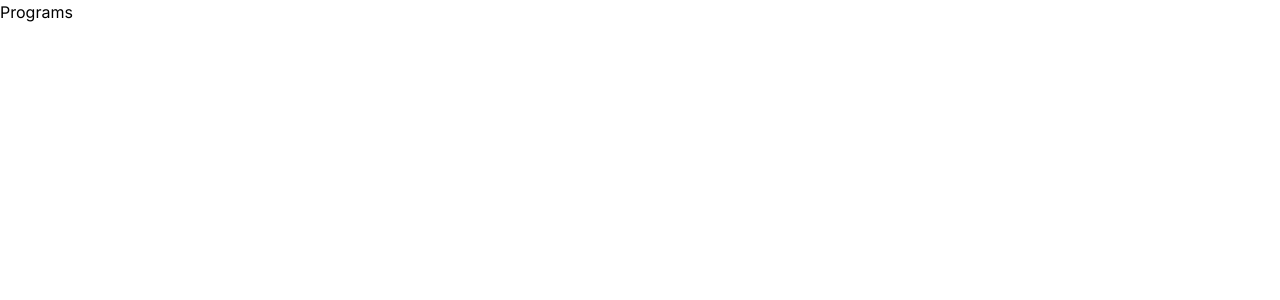
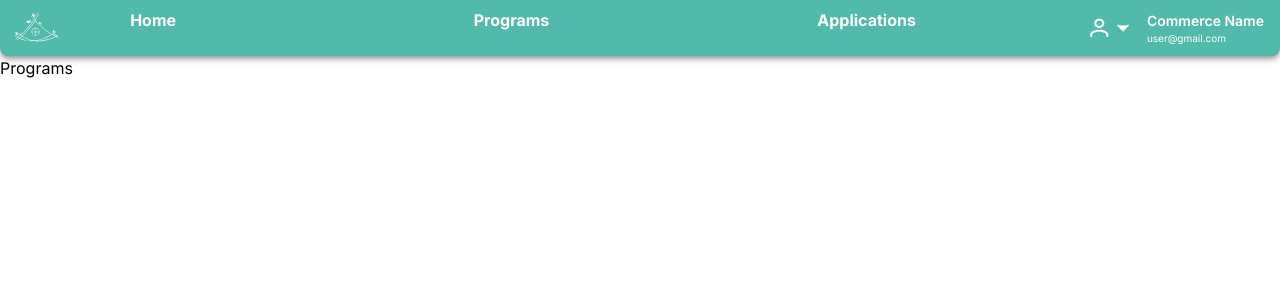
Before and after one commit to Alexvil1131di/exchange-nest-front, a Next.js app: page /Programs in a window 1280 px wide. Shown: the top 300 px of the page. Built offline with nearby package versions, Linux system fonts and the light colour scheme.

Commit message:
nav bar base version done

```diff
--- a/app/Applications/page.tsx
+++ b/app/Applications/page.tsx
@@ -1,9 +1,11 @@
 
+import NavBar from '@/components/navBar';
 import React from 'react';
 
 const Applications = () => {
     return (
         <div>
+            <NavBar />
             <h1>Applications</h1>
         </div>
     );
--- a/app/Institutions/page.tsx
+++ b/app/Institutions/page.tsx
@@ -1,11 +1,15 @@
+'use client'
 
 import React from 'react';
+import NavBar from '@/components/navBar';
 
 const Institution = () => {
     return (
-        <div>
-            <h1>Institution</h1>
-        </div>
+        <>
+            <NavBar />
+            Institution
+
+        </>
     );
 };
 
--- a/app/Programs/page.tsx
+++ b/app/Programs/page.tsx
@@ -1,11 +1,16 @@
+'use client'
 
 import React from 'react';
+import NavBar from '@/components/navBar';
 
 const Programs = () => {
     return (
-        <div>
-            <h1>Programs</h1>
-        </div>
+        <>
+            <NavBar />
+            Programs
+
+
+        </>
     );
 };
 
--- a/app/Users/page.tsx
+++ b/app/Users/page.tsx
@@ -1,9 +1,11 @@
 
+import NavBar from '@/components/navBar';
 import React from 'react';
 
 const Users = () => {
     return (
         <div>
+            <NavBar />
             <h1>Users</h1>
         </div>
     );
--- a/app/page.tsx
+++ b/app/page.tsx
@@ -1,14 +1,13 @@
 'use client'
-import CustomizableButton from "@/components/buttons/CustomizableButton";
-import CheckBoxWithLabel from "@/components/inputs/CheckBoxWithLabel";
-import InputComponent from "@/components/inputs/InputComponent"
-import ExchangeNestLogo from "@/public/ExchangeNestLogo.svg"
-import Link from "next/link";
+import NavBar from "@/components/navBar";
+
 
 export default function Home() {
   return (
 
     <div>
+      <NavBar />
+
       main
     </div>
 
--- /dev/null
+++ b/components/inputs/ActiveUserDropDown.tsx
@@ -0,0 +1,73 @@
+
+import { useState, useRef } from "react";
+import DownArrow from "@/public/DownArrow.svg"
+import useEventListener from "@/hooks/useEvent";
+import UserSilhouette from "@/public/userSilhouette.svg"
+
+
+interface ActiveUserProps {
+    commerceName: string;
+    commerceImage: string;
+    userEmail: string;
+}
+
+
+const ActiveUser = ({ commerceName, commerceImage, userEmail }: ActiveUserProps) => {
+
+    const [isExpanded, setIsExpanded] = useState(false);
+    const isExpandedRef = useRef<HTMLDivElement>(null);
+
+    if (typeof document !== "undefined") {
+        useEventListener("click", (e) => handleDocumentClick(e), document);
+    }
+
+    const handleDocumentClick = (event: any) => {
+        if (isExpandedRef.current && !isExpandedRef.current.contains(event.target)) {
+            setIsExpanded(false);
+        }
+    };
+
+    return (
+        <>
+            <div ref={isExpandedRef} className="relative w-full h-full max-w-[612px]" style={{ position: "relative" }}>
+
+                <div className=" flex gap-[14px] items-center">
+                    <button onClick={() => setIsExpanded(!isExpanded)} className="flex gap-1 items-center justify-center">
+                        <UserSilhouette className="w-5 h-5 fill-white" alt="" />
+                        <DownArrow className={`w-5 h-5 fill-white stroke-white ${isExpanded && "rotate-180"}`} />
+                    </button>
+
+                    <div className="text-white hidden lg:inline">
+                        <h1 className=" whitespace-nowrap text-[14px] font-semibold">{commerceName || ""}</h1>
+                        <h1 className=" whitespace-nowrap text-[10px]">{userEmail || "user@gmail.com"}</h1>
+                    </div>
+                </div>
+
+                {isExpanded && (
+                    <>
+                        <div className="origin-top-right right-0 absolute z-[999] mt-4 rounded-md shadow-lg bg-white w-[220px] h-[137] overflow-hidden" style={{ position: "absolute" }}>
+                            <div className=" p-4 lg:hidden">
+                                <p className=" text-base">{commerceName || "Commerce Name"}</p>
+                                <p className=" text-[14px] text-[#444444]">{userEmail || "user@gmail.com"}</p>
+                            </div>
+                            <hr />
+                            <button type="button" className="flex gap-2 items-center py-2 px-4 w-full hover:bg-[#00000010]" onClick={() => { }}>
+                                <h1 className="my-[9px] text-[14px] text-[#444444]">Soporte</h1>
+                            </button>
+                            <hr />
+                            <button type="button" className="flex gap-2 items-center py-2 px-4  w-full hover:bg-[#00000010]" onClick={() => { }}>
+                                <h1 className="my-[9px] text-[14px] text-[#444444]">LogOut</h1>
+                            </button>
+                        </div>
+
+                    </>
+                )}
+
+            </div>
+
+
+        </>
+    );
+};
+
+export default ActiveUser;
--- /dev/null
+++ b/components/navBar.tsx
@@ -0,0 +1,50 @@
+'use client'
+import React, { useRef, useState } from 'react';
+import Logo from '@/public/exchangeNestLogoPlain.svg'
+import Link from 'next/link';
+import ActiveUser from './inputs/ActiveUserDropDown';
+import useEventListener from '@/hooks/useEvent';
+
+const NavBar = () => {
+
+    const [isExpanded, setIsExpanded] = useState(false);
+    const isExpandedRef = useRef<HTMLDivElement>(null);
+
+    if (typeof document !== "undefined") {
+        useEventListener("click", (e) => handleDocumentClick(e), document);
+    }
+
+    const handleDocumentClick = (event: any) => {
+        if (isExpandedRef.current && !isExpandedRef.current.contains(event.target)) {
+            setIsExpanded(false);
+        }
+    };
+
+    return (
+        <>
+            <nav ref={isExpandedRef} className=' flex items-center top-0 left-0 right-0 bg-[#52BAAB] h-14 px-4 shadow-md gap-16 shadow-[#a1a1a1] rounded-b-[8px] z-[99]'>
+
+                <Logo className='w-[57px] ml-[-10px] fill-white stroke-[3px] cursor-pointer md:cursor-default' onClick={() => { setIsExpanded(!isExpanded) }} />
+
+                <div className=' flex w-full h-full justify-end md:justify-center items-center'>
+
+                    <div className={`absolute z-10 ${isExpanded ? "flex" : "hidden"} md:flex top-[58px] left-0 w-full  bg-[#949494] md:bg-transparent flex-col md:flex-row h-fit md:static flex md:h-full md:gap-16 font-bold text-[16px] text-white`}
+                        onClick={() => { setIsExpanded(false) }}>
+                        <Link className='w-full p-2' href={'/'}>Home</Link>
+                        <Link className='w-full p-2' href={'/Programs'}>Programs</Link>
+                        <Link className='w-full p-2' href={'/Applications'}>Applications</Link>
+                    </div>
+
+                    <div className='flex items-center justify-center'>
+                        <ActiveUser commerceName={"Commerce Name"} commerceImage={"/logo.svg"} userEmail={""} />
+                    </div>
+
+                </div>
+
+
+            </nav>
+        </>
+    );
+};
+
+export default NavBar;
--- /dev/null
+++ b/hooks/useEvent.tsx
@@ -0,0 +1,18 @@
+import { useEffect } from 'react';
+
+type EventCallback = (event: Event) => void;
+
+function useEventListener(eventName: string, callback: EventCallback, element: Document | Window = window) {
+    useEffect(() => {
+        const isSupported = element && element.addEventListener;
+        if (!isSupported) return;
+
+        element.addEventListener(eventName, callback);
+
+        return () => {
+            element.removeEventListener(eventName, callback);
+        };
+    }, [eventName, callback, element]);
+}
+
+export default useEventListener;
```
Also changed, not shown: public/exchangeNestLogoPlain.svg (added), public/userSilhouette.svg (added).
